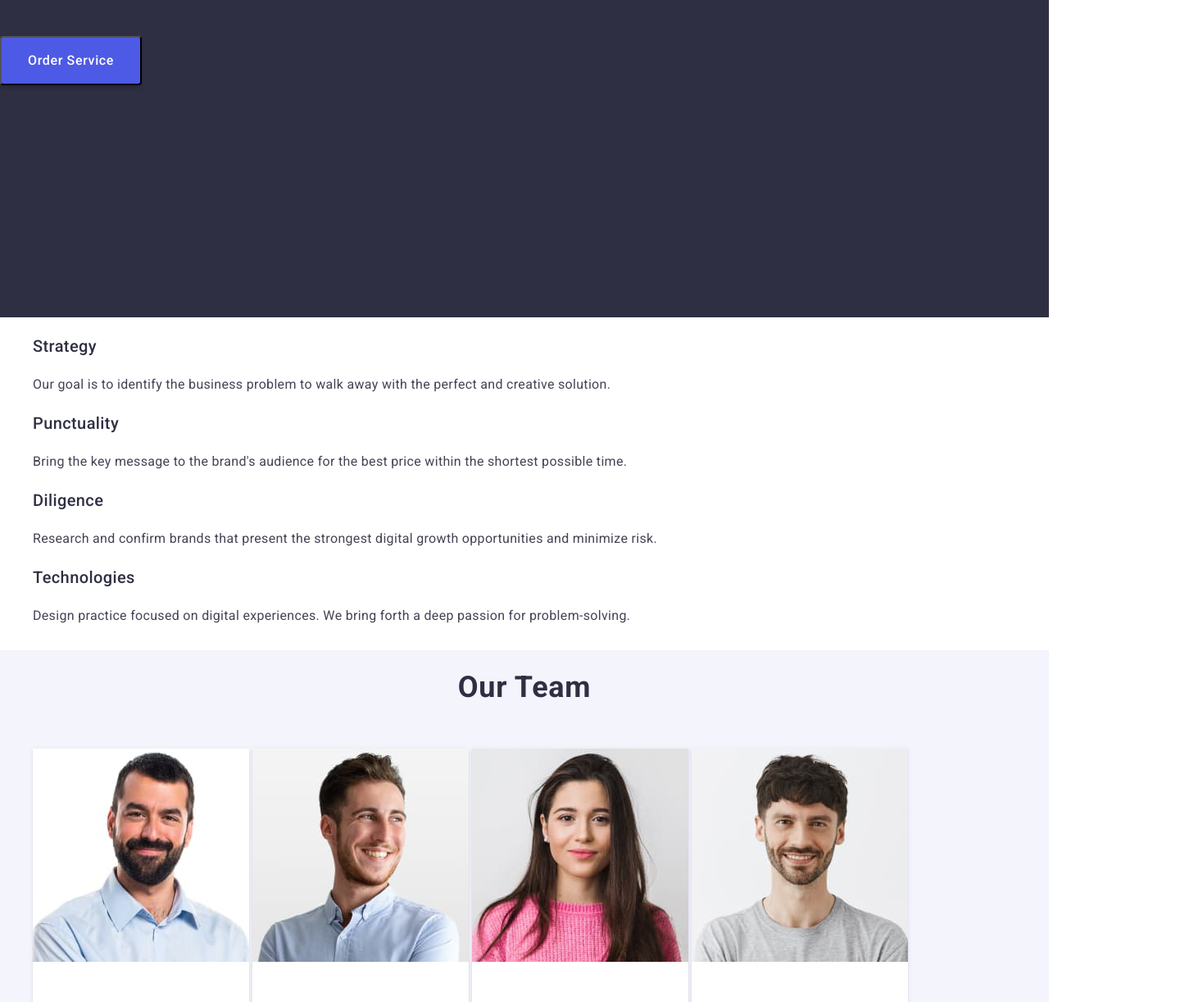
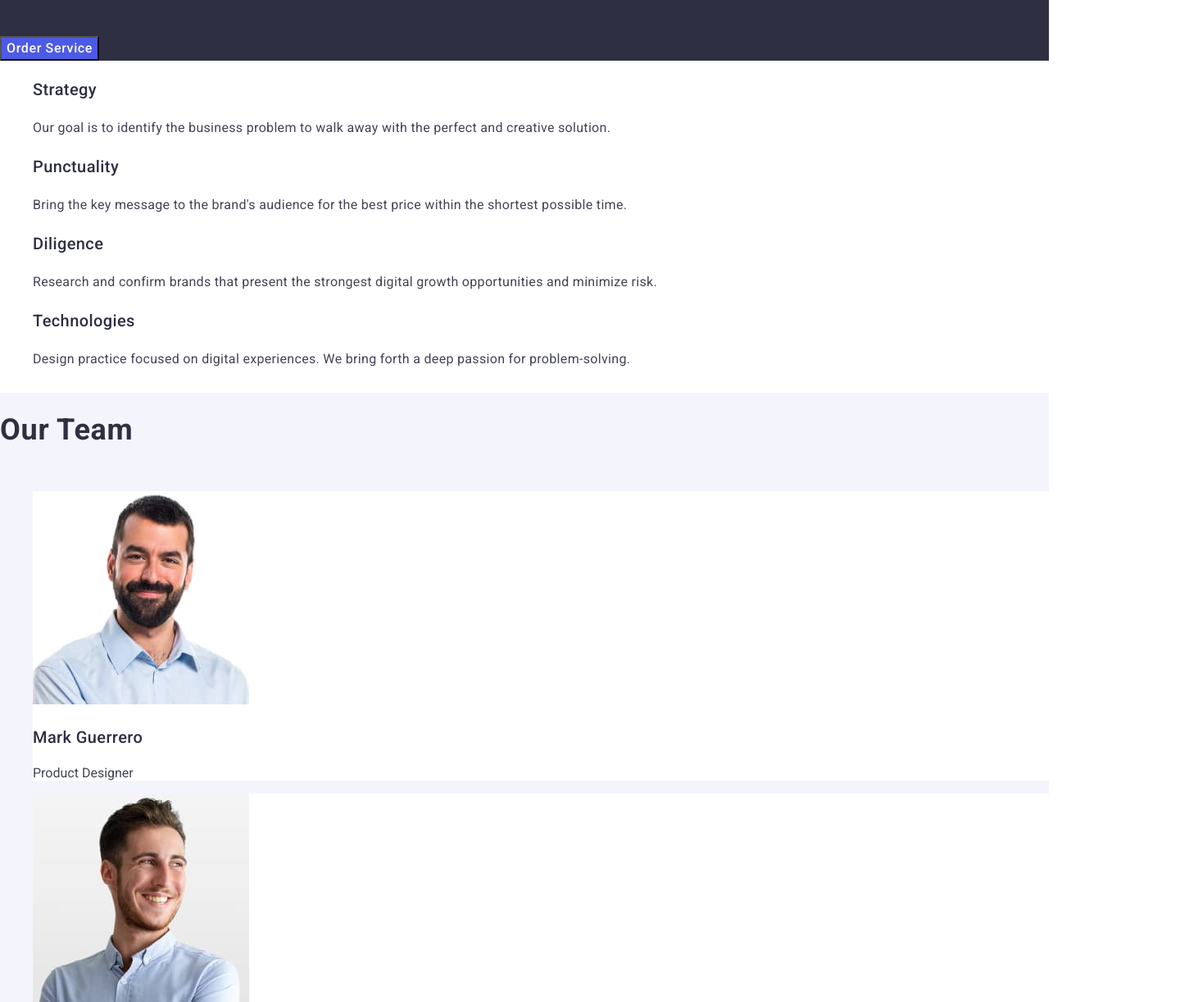
Before and after one commit to YanaLepska/goit-markup-hw-02, a plain HTML site: page index.html in a window 1280 px wide. Shown: the part 435-1657 px from the top of the page at 82% size, 1440 px wide, since content can reach past the window. Drawn offline with nearby package versions, Linux system fonts and the light colour scheme.

Commit message:
Update styles.css

```diff
--- a/css/styles.css
+++ b/css/styles.css
@@ -1,7 +1,7 @@
 body {
-  font-family: "Roboto", "Raleway", sans-serif;
+  font-family: "Roboto", sans-serif;
   font-weight: 400;
-  color: #2e2f42;
+  color: #434455;
   background-color: #ffffff;
 }
 
@@ -18,6 +18,7 @@ h3 {
   font-weight: 500;
   line-height: 1.5;
   letter-spacing: 0.4px;
+  color: #2e2f42;
 }
 
 .logo {
@@ -54,9 +55,6 @@ h3 {
 }
 
 .hero-img {
-  width: 100%;
-  height: 600px;
-  flex-shrink: 0;
   background: #2e2f42;
 }
 
@@ -70,13 +68,7 @@ h3 {
 }
 
 .button {
-  display: inline-flex;
-  padding: 16px 32px;
-  align-items: flex-start;
-  gap: 10px;
-  border-radius: 4px;
   background: #4d5ae5;
-  box-shadow: 0px 4px 4px 0px rgba(0, 0, 0, 0.15);
   font-weight: 500;
   line-height: 1.5;
   letter-spacing: 0.64px;
@@ -95,13 +87,11 @@ h3 {
 
 .team {
   background: #f4f4fd;
-  width: 100%;
-  height: 732px;
-  flex-shrink: 0;
 }
 
 h2 {
-  text-align: center;
+  color: #2e2f42;
+
   font-size: 36px;
   font-weight: 700;
   line-height: 2.5;
@@ -110,17 +100,7 @@ h2 {
 }
 
 .team-card {
-  border-radius: 0px 0px 4px 4px;
   background: #fff;
-  box-shadow: 0px 2px 1px 0px rgba(46, 47, 66, 0.08),
-    0px 1px 1px 0px rgba(46, 47, 66, 0.16),
-    0px 1px 6px 0px rgba(46, 47, 66, 0.08);
-  display: inline-flex;
-  padding-bottom: 0px;
-  flex-direction: column;
-  justify-content: center;
-  align-items: center;
-  gap: 32px;
 }
 
 .card-text {
@@ -133,9 +113,6 @@ h2 {
 }
 
 footer {
-  width: 1440px;
-  height: 312px;
-  flex-shrink: 0;
   background: #2e2f42;
 }
 .footer-text {
```
